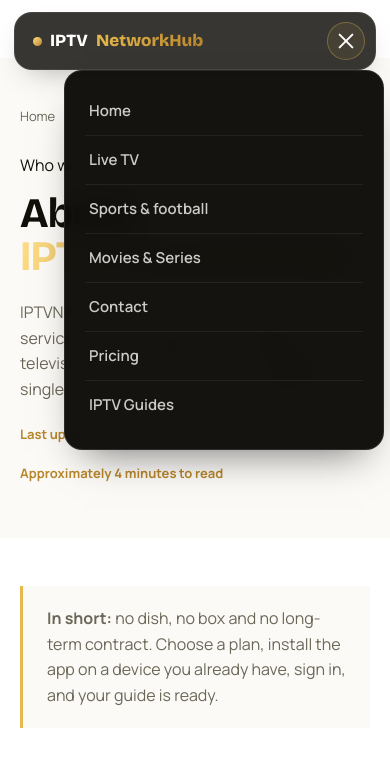
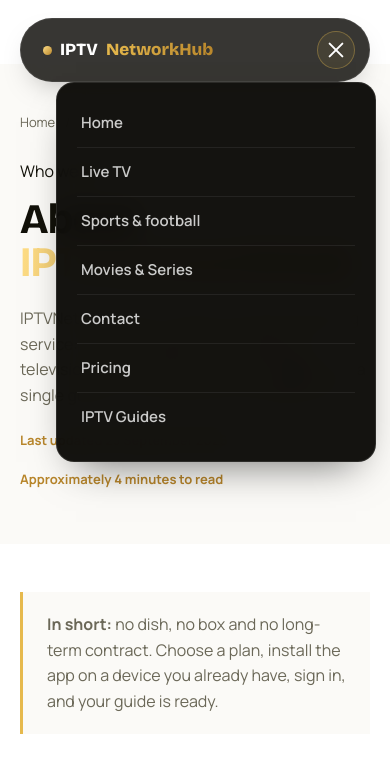
Before and after one commit to Karych-tech/iptvNetworkHub, a plain HTML site: page about.html in a window 390 px wide. Both pictures are taken after a click on the button "Menu". Shown: the top 765 px of the page. Drawn offline with Linux system fonts and the light colour scheme.

Commit message:
naxatkkk

```diff
--- a/styling.css
+++ b/styling.css
@@ -399,24 +399,23 @@
 }
 
 @media (max-width:920px) {
-  .nav-outer {
-    top: 12px;
-    padding: 0 14px;
-  }
-
-  .nav {
-    min-height: 58px;
-    padding: 8px 10px 8px 18px;
-    border-radius: 18px;
-  }
-
   .nav-links {
     display: none;
   }
 
+   .menu-toggle {
+    /* flex, not block — the bars are centred by the flex column layout. */
+    display: flex;
+    width: 38px;
+    height: 38px;
+    border: 1px solid rgba(230, 185, 77, 0.35);
+    border-radius: 50%;
+    background: rgba(230, 185, 77, 0.08);
+  }
+
   .nav-mobile {
     left: auto;
-    right: calc(6px + 50vw - 50%);
+    right: calc(14px + (100vw - 100%));
     width: min(320px, calc(100vw - 40px));
     max-width: none;
     margin: 8px 0 0;
@@ -432,15 +431,6 @@
       visibility 0s;
   }
 
-  .menu-toggle {
-    /* flex, not block — the bars are centred by the flex column layout. */
-    display: flex;
-    width: 38px;
-    height: 38px;
-    border: 1px solid rgba(230, 185, 77, 0.35);
-    border-radius: 50%;
-    background: rgba(230, 185, 77, 0.08);
-  }
 
   /* On small screens the header CTA is dropped entirely: the bar would be
      too crowded next to the logo and the menu button. */
@@ -452,12 +442,6 @@
      entry in the links list on small screens, so showing it twice is noise. */
   .nav-mobile .nav-mobile-cta {
     display: none;
-  }
-}
-
-@media (max-width:920px) and (prefers-reduced-motion: reduce) {
-  .nav-mobile {
-    transition: none;
   }
 }
 
```
